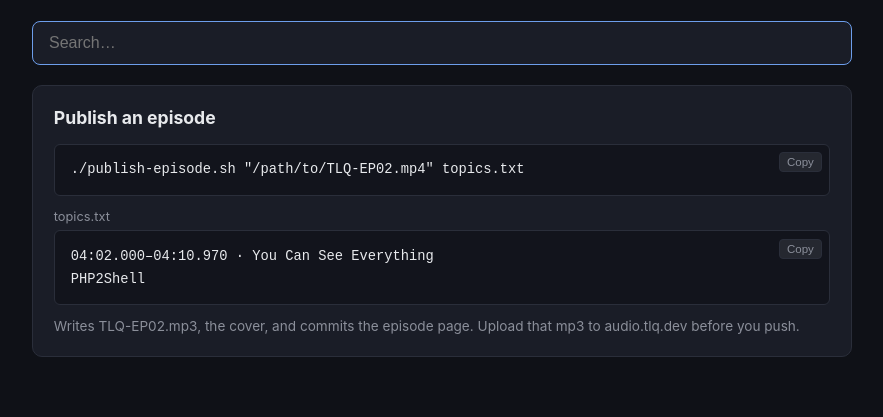
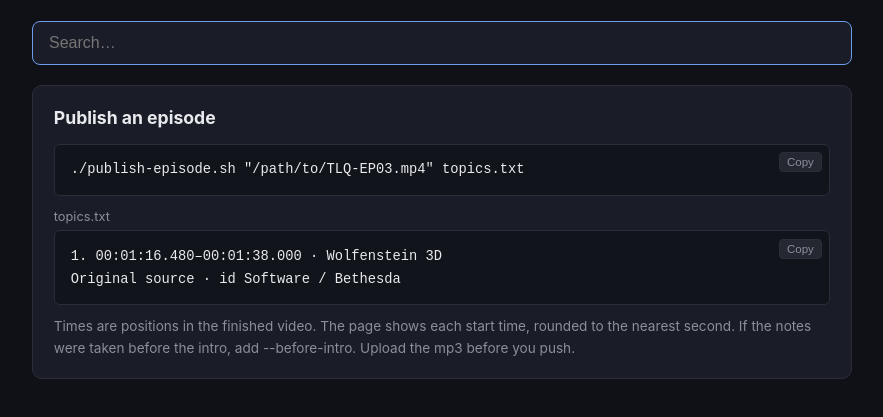
Before and after one commit to arashThr/tlq-workflows, a plain HTML site: page index.html in a window 1280 px wide. Shown: the part 103-520 px from the top of the page, without its empty margins (198-1081 px from the left). Drawn offline with Linux system fonts and the light colour scheme.

Commit message:
Update script

```diff
--- a/index.html
+++ b/index.html
@@ -93,14 +93,14 @@ const commands = [
     blocks: [
       {
         label: "",
-        code: './publish-episode.sh "/path/to/TLQ-EP02.mp4" topics.txt'
+        code: './publish-episode.sh "/path/to/TLQ-EP03.mp4" topics.txt'
       },
       {
         label: "topics.txt",
-        code: "04:02.000–04:10.970 · You Can See Everything\nPHP2Shell"
+        code: "1. 00:01:16.480–00:01:38.000 · Wolfenstein 3D\nOriginal source · id Software / Bethesda"
       }
     ],
-    notes: "Writes TLQ-EP02.mp3, the cover, and commits the episode page. Upload that mp3 to audio.tlq.dev before you push."
+    notes: "Times are positions in the finished video. The page shows each start time, rounded to the nearest second. If the notes were taken before the intro, add --before-intro. Upload the mp3 before you push."
   }
 ];
 
```
Also changed, not shown: 2 other files.
